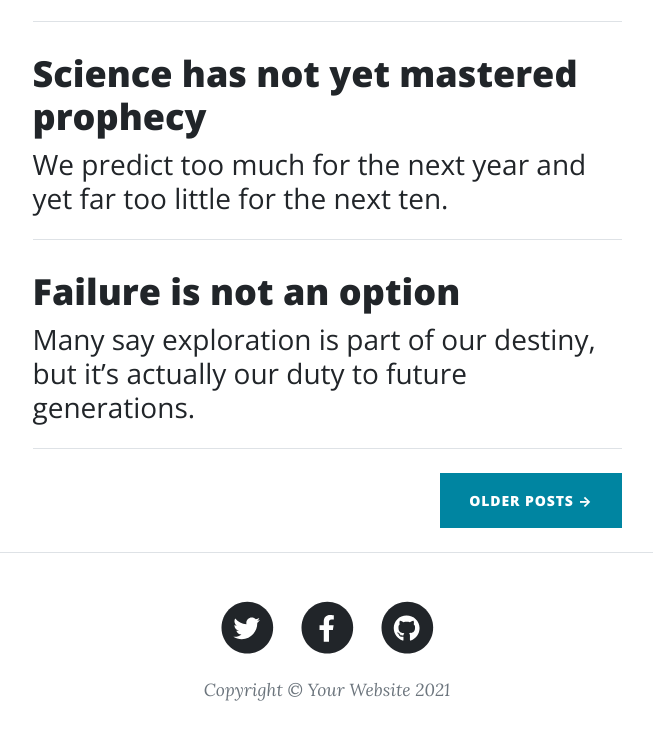
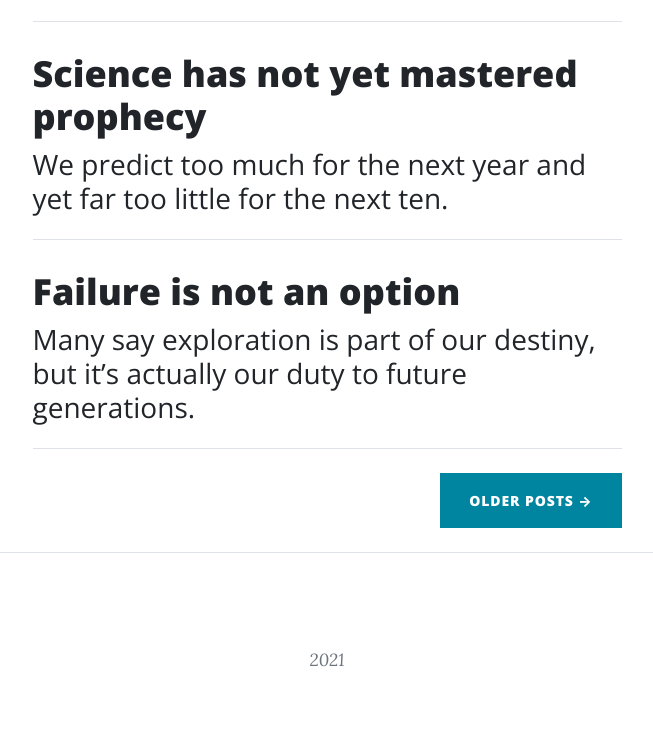
Before and after one commit to 19ANISH/Blog-page-template, a plain HTML site: page index.html in a window 1280 px wide. Shown: the part 1005-1744 px from the top of the page, without its empty margins (313-966 px from the left). Drawn offline with nearby package versions, Linux system fonts and the light colour scheme.

Commit message:
Update index.html

```diff
--- a/index.html
+++ b/index.html
@@ -116,31 +116,16 @@
                     <div class="col-md-10 col-lg-8 col-xl-7">
                         <ul class="list-inline text-center">
                             <li class="list-inline-item">
-                                <a href="#!">
-                                    <span class="fa-stack fa-lg">
-                                        <i class="fas fa-circle fa-stack-2x"></i>
-                                        <i class="fab fa-twitter fa-stack-1x fa-inverse"></i>
-                                    </span>
-                                </a>
+
                             </li>
                             <li class="list-inline-item">
-                                <a href="#!">
-                                    <span class="fa-stack fa-lg">
-                                        <i class="fas fa-circle fa-stack-2x"></i>
-                                        <i class="fab fa-facebook-f fa-stack-1x fa-inverse"></i>
-                                    </span>
-                                </a>
+
                             </li>
                             <li class="list-inline-item">
-                                <a href="#!">
-                                    <span class="fa-stack fa-lg">
-                                        <i class="fas fa-circle fa-stack-2x"></i>
-                                        <i class="fab fa-github fa-stack-1x fa-inverse"></i>
-                                    </span>
-                                </a>
+
                             </li>
                         </ul>
-                        <div class="small text-center text-muted fst-italic">Copyright &copy; Your Website 2021</div>
+                        <div class="small text-center text-muted fst-italic">2021</div>
                     </div>
                 </div>
             </div>
```
